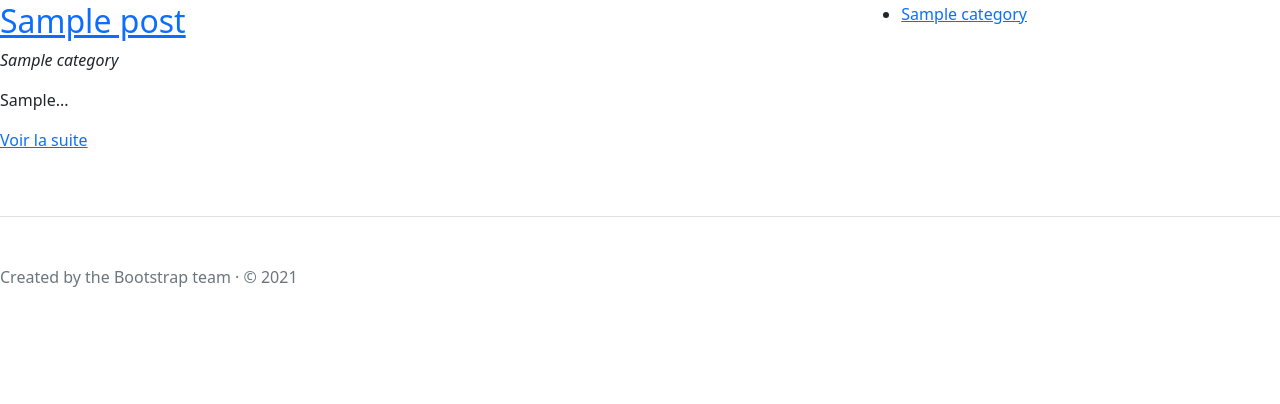
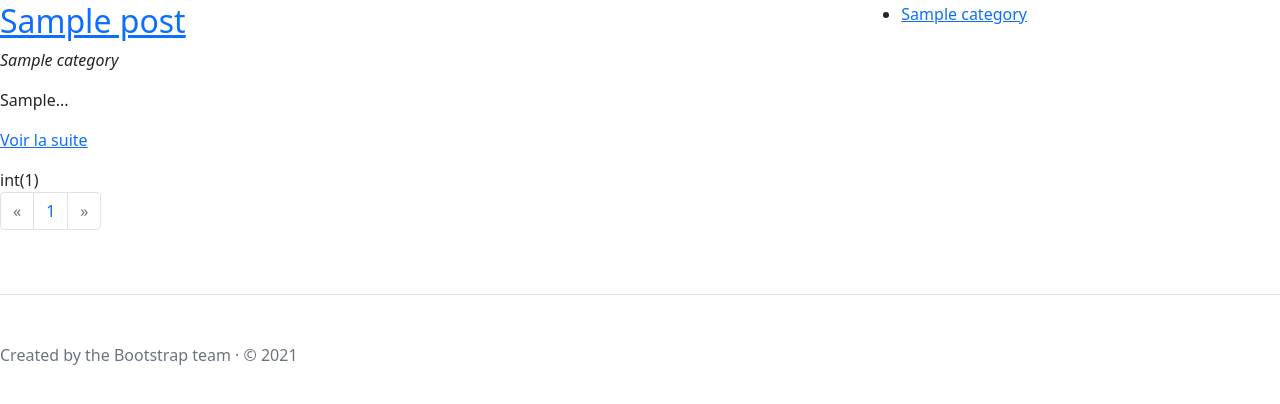
Before and after one commit to leCheveuCodeur/Blog_PHP, a PHP site: page / in a window 1280 px wide. Shown: the part 36-440 px from the top of the page. Run offline with PHP 8.4, Linux system fonts and the light colour scheme; tables that the repository leaves empty or names only in its code hold one stand-in row (values such as "Sample post").

Commit message:
add a simple pagination for the posts

```diff
--- a/app/Controller/PostController.php
+++ b/app/Controller/PostController.php
@@ -14,11 +14,18 @@ class PostController extends AppController
         $this->loadModel('Comment');
     }
 
-    public function index()
+    public function index(?int $page = \null)
     {
-        $posts = $this->Post->last();
+        $limit = 4;
+
+        $nbPosts = $this->Post->count();
+        $nbPages = \ceil($nbPosts / $limit);
+        $page = !empty($page) && $page <= $nbPages ? $page : 1;
+        $posts = $this->Post->paging($limit, $page);
+        $previous = $page === 1 ? ' disabled' : \null;
+        $next = $page >= $nbPages ? ' disabled' : \null;
         $categories = $this->Category->all();
-        $this->render('post.index', \compact('posts', 'categories'));
+        $this->render('post.index', \compact('page', 'posts', 'nbPosts', 'nbPages', 'previous', 'next', 'categories'));
     }
 
     public function category($postId)
--- a/app/Table/PostTable.php
+++ b/app/Table/PostTable.php
@@ -2,6 +2,7 @@
 
 namespace App\Table;
 
+use App\Entity\PostEntity;
 use Core\Table\Table;
 use PDOException;
 
@@ -16,6 +17,22 @@ class PostTable extends Table
     {
         return $this->query(
             "SELECT p.id, p.title,p.leadIn, p.lastDate, c.title as category, u.username as author FROM post p LEFT JOIN category c ON p.category_id = c.id LEFT JOIN user u ON p.user_id = u.id ORDER BY p.firstDate DESC"
+        );
+    }
+
+    /**
+     * Get the last X posts
+     * @param int $limit number of post to return
+     * @param int $page current page number
+     * @return \App\Entity\PostEntity
+     * @throws PDOException
+     */
+    public function paging(int $limit, int $page)
+    {
+        $offset = strval(($page - 1) * $limit);
+        return $this->query(
+            "SELECT p.id, p.title,p.leadIn, p.lastDate, c.title as category, u.username as author FROM post p LEFT JOIN category c ON p.category_id = c.id LEFT JOIN user u ON p.user_id = u.id ORDER BY p.firstDate DESC LIMIT ?, ?",
+            [\intval($offset), \intval($limit)]
         );
     }
 
--- a/app/Views/post/index.php
+++ b/app/Views/post/index.php
@@ -8,6 +8,23 @@
             <p><?= $post->extrait; ?></p>
 
         <?php endforeach; ?>
+
+        <?= var_dump($page); ?></br>
+        <nav aria-label="Page navigation">
+            <ul class="pagination">
+                <li class="page-item<?= $previous ?>">
+                    <a class="page-link" href="?p=post.index.<?= $page - 1; ?>" aria-disabled="<?= !empty($previous) ? 'true' : '' ?>">&laquo;</a>
+                </li>
+                <?php for ($i = 1; $i <= $nbPages; $i++) : ?>
+                    <li class="page-item">
+                        <a class="page-link" href="?p=post.index.<?= $i; ?>"><?= $i; ?></a>
+                    </li>
+                <?php endfor;  ?>
+                <li class="page-item<?= $next ?>">
+                    <a class="page-link" href="?p=post.index.<?= $page + 1; ?>" aria-disabled="<?= !empty($next) ? 'true' : '' ?>">&raquo;</a>
+                </li>
+            </ul>
+        </nav>
     </div>
     <div class="col-sm-4">
         <ul>
@@ -15,6 +32,5 @@
                 <li><a href="<?= $category->url; ?>"><?= $category->title; ?></a></li>
             <?php endforeach; ?>
         </ul>
-
     </div>
 </div>
--- a/core/Database/MysqlDatabase.php
+++ b/core/Database/MysqlDatabase.php
@@ -43,6 +43,10 @@ class MysqlDatabase
             return $req;
         }
 
+        if (\strpos($statement, 'COUNT(id)')) {
+            return $req->fetchColumn();
+        }
+
         if ($class_name === \null) {
             $req->setFetchMode(PDO::FETCH_OBJ);
         } else {
@@ -61,7 +65,15 @@ class MysqlDatabase
     public function prepare($statement, $attributes, $class_name = \null, $one = \false)
     {
         $req = $this->getPDO()->prepare($statement);
-        $res = $req->execute($attributes);
+        foreach ($attributes as $key => $value) {
+            if (is_int($value)) {
+                $req->bindValue($key + 1, $value, PDO::PARAM_INT);
+            } else {
+                $req->bindValue($key + 1, $value, PDO::PARAM_STR);
+            }
+        }
+        $res = $req->execute();
+
 
         if (
             \strpos($statement, "UPDATE") === 0 ||
--- a/core/Table/Table.php
+++ b/core/Table/Table.php
@@ -14,15 +14,29 @@ class Table
 
         $this->db = $db;
         if (is_null($this->table)) {
-            $parts = explode("\\", \get_class($this));
+            $parts = explode('\\', \get_class($this));
             $class_name = \end($parts);
-            $this->table = \strtolower(\str_replace("Table", "", $class_name));
+            $this->table = \strtolower(\str_replace('Table', '', $class_name));
+        }
+    }
+
+    public function query($statement, $attributes = \null, $one = \false)
+    {
+        if ($attributes) {
+            return $this->db->prepare($statement, $attributes, \str_replace('Table', 'Entity', \get_called_class()), $one);
+        } else {
+            return $this->db->query($statement,  \str_replace('Table', 'Entity', \get_called_class()), $one);
         }
     }
 
     public function all()
     {
-        return $this->query("SELECT * FROM " . $this->table);
+        return $this->query("SELECT * FROM {$this->table}");
+    }
+
+    public function count()
+    {
+        return $this->query("SELECT COUNT(id) FROM {$this->table}");
     }
 
     public function find($id)
@@ -40,11 +54,11 @@ class Table
         $attributes = [];
 
         foreach ($fields as $k => $v) {
-            $sql_parts[] = "$k = ?";
+            $sql_parts[] = '$k = ?';
             $attributes[] = $v;
         }
 
-        $sql_part = implode(", ", $sql_parts);
+        $sql_part = implode(', ', $sql_parts);
 
         return $this->query(
             "INSERT INTO {$this->table} SET {$sql_part}",
@@ -59,12 +73,12 @@ class Table
         $attributes = [];
 
         foreach ($fields as $k => $v) {
-            $sql_parts[] = "$k = ?";
+            $sql_parts[] = '$k = ?';
             $attributes[] = $v;
         }
         $attributes[] = $id;
 
-        $sql_part = implode(", ", $sql_parts);
+        $sql_part = implode(', ', $sql_parts);
 
         return $this->query(
             "UPDATE {$this->table} SET {$sql_part} WHERE id = ?",
@@ -91,13 +105,4 @@ class Table
         }
         return $return;
     }
-
-    public function query($statement, $attributes = \null, $one = \false)
-    {
-        if ($attributes) {
-            return $this->db->prepare($statement, $attributes, \str_replace("Table", "Entity", \get_called_class()), $one);
-        } else {
-            return $this->db->query($statement,  \str_replace("Table", "Entity", \get_called_class()), $one);
-        }
-    }
 }
--- a/public/index.php
+++ b/public/index.php
@@ -8,7 +8,7 @@ App::load();
 if (isset($_GET['p'])) {
     $page = $_GET['p'];
 } else {
-    $page = 'post.index';
+    $page = 'post.index.1';
 }
 
 $page = explode('.', $page);
```
